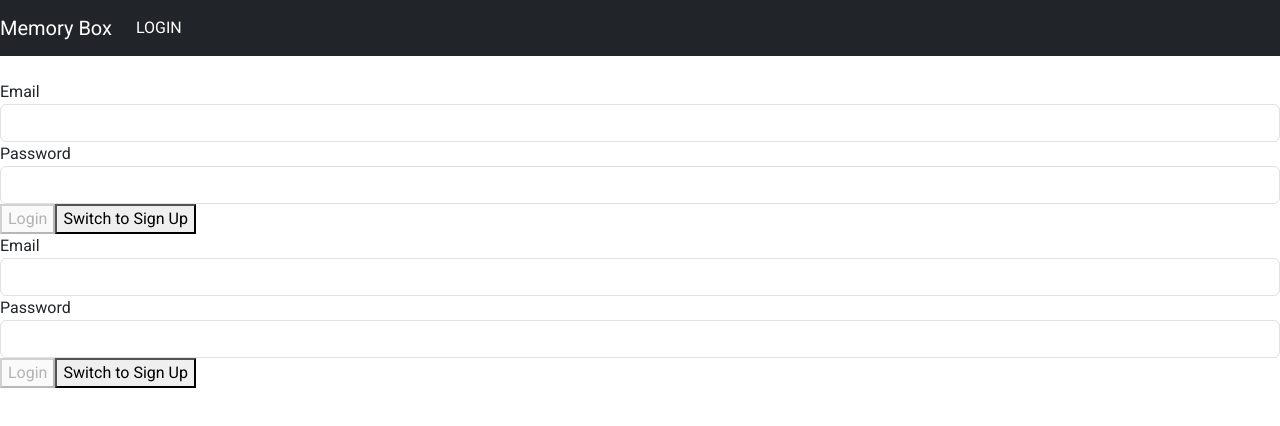
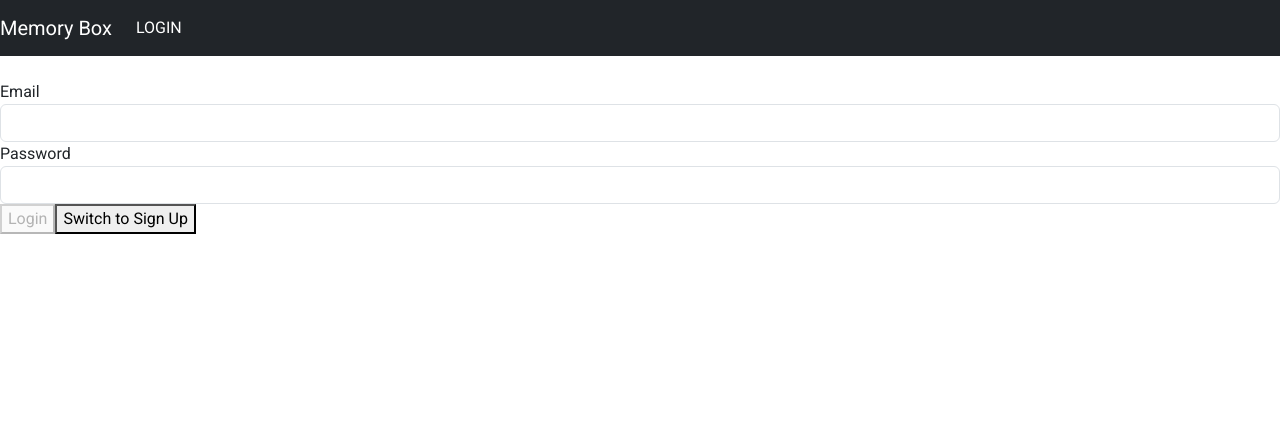
Before and after one commit to WilderDev/DecadesOfJustice, an Angular app: page /authentication in a window 1280 px wide. Shown: the top 426 px of the page. Built offline with nearby package versions, Linux system fonts and the light colour scheme.

Commit message:
Remove auth component from app component

```diff
--- a/src/app/app.component.html
+++ b/src/app/app.component.html
@@ -1,3 +1,2 @@
 <app-navigation></app-navigation>
 <router-outlet></router-outlet>
-<app-auth></app-auth>
```
